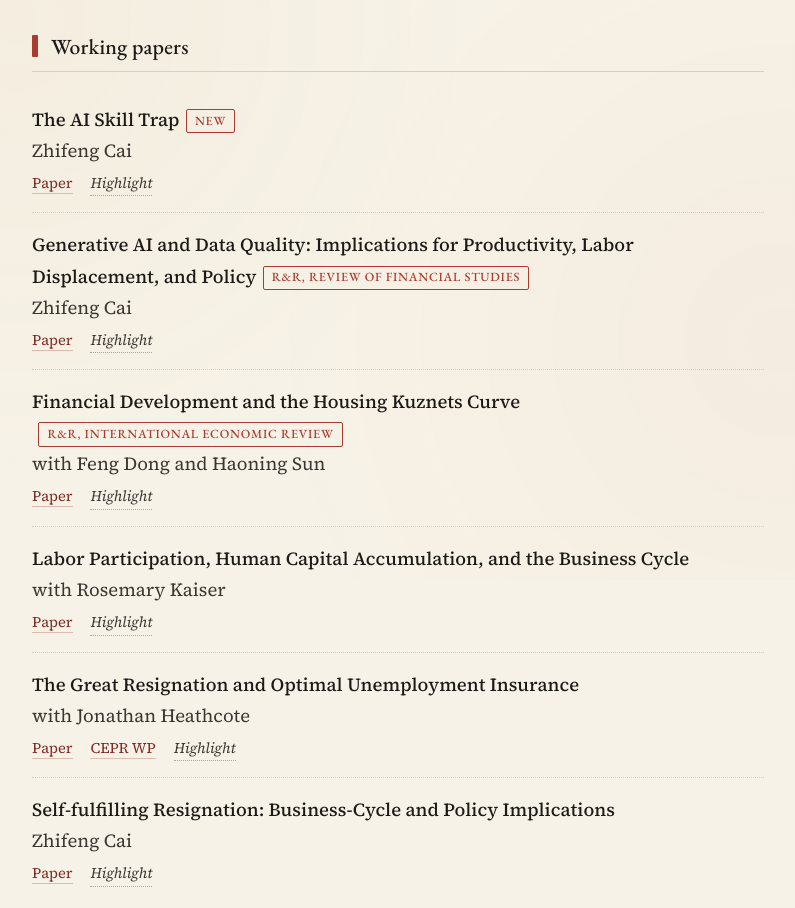
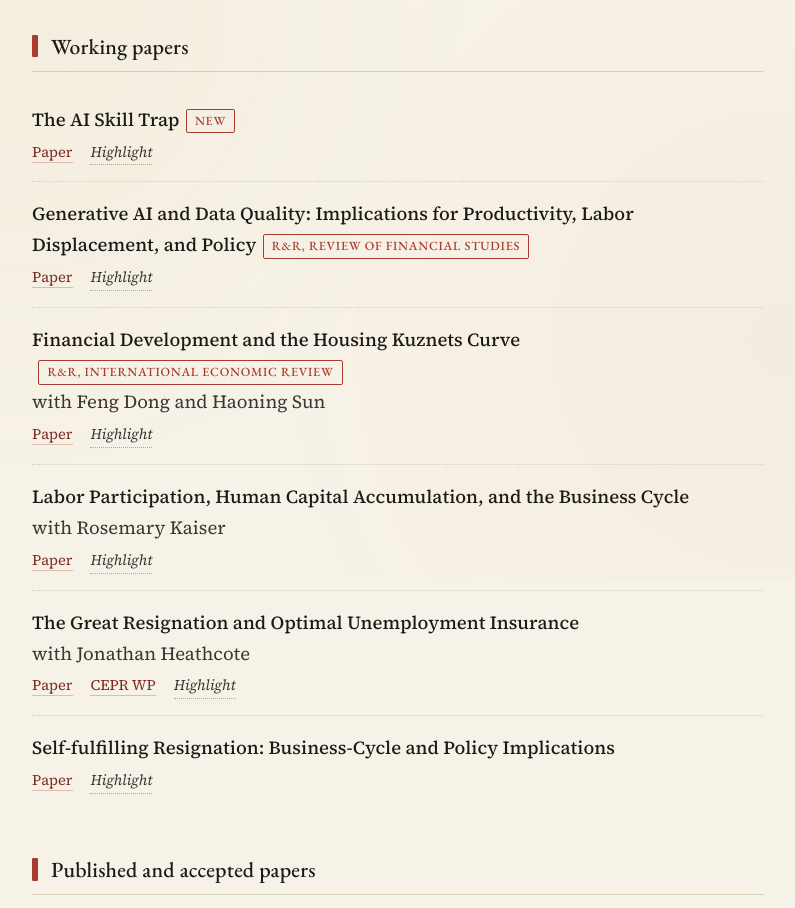
Before and after one commit to zhifeng-cai/zhifeng-cai.github.io, a plain HTML site: page research.html in a window 1280 px wide. Shown: the part 220-1128 px from the top of the page, without its empty margins (242-1037 px from the left). Drawn offline with nearby package versions, Linux system fonts and the light colour scheme.

Commit message:
Remove redundant author name on single-author entries

```diff
--- a/research.html
+++ b/research.html
@@ -29,13 +29,11 @@
 
   <li class="pub">
     <div class="title">The AI Skill Trap<span class="status">New</span></div>
-    <div class="authors">Zhifeng Cai</div>
     <div class="links"><a href="papers/the_ai_skill_trap.pdf">Paper</a> <span class="abs">Highlight<span class="abs-pop">AI raises short-run productivity but slows skill accumulation; a data externality leads workers to over-adopt, generating a persistent <em>skill trap</em> in which they become AI-dependent. While decentralized AI intensity falls monotonically with skill, the planner's optimal AI intensity is hump-shaped.</span></span></div>
   </li>
 
   <li class="pub">
     <div class="title">Generative AI and Data Quality: Implications for Productivity, Labor Displacement, and Policy<span class="status">R&amp;R, Review of Financial Studies</span></div>
-    <div class="authors">Zhifeng Cai</div>
     <div class="links"><a href="papers/draftqje_2024.pdf">Paper</a> <span class="abs">Highlight<span class="abs-pop">Will AI put us out of work? Not as alarming as it sounds: the usefulness of AI depends on how good the data is, and adoption of AI could itself depress that quality.</span></span></div>
   </li>
 
@@ -59,7 +57,6 @@
 
   <li class="pub">
     <div class="title">Self-fulfilling Resignation: Business-Cycle and Policy Implications</div>
-    <div class="authors">Zhifeng Cai</div>
     <div class="links"><a href="papers/draft0331.pdf">Paper</a> <span class="abs">Highlight<span class="abs-pop">Can people quit their jobs because they expect others are doing the same? Yes &mdash; and this has new business-cycle and policy implications.</span></span></div>
   </li>
 
@@ -84,7 +81,6 @@
 
   <li class="pub">
     <div class="title">Secular Stagnation, Financial Frictions, and Land Prices</div>
-    <div class="authors">Zhifeng Cai</div>
     <div class="venue">Journal of Monetary Economics, 124 (2021): 66&ndash;90.</div>
     <div class="links"><a href="papers/secular_land.pdf">Paper</a> <a href="papers/phillyfed.pdf">Slides</a> <a href="https://www.sciencedirect.com/science/article/pii/S0304393221001112" target="_blank" rel="noopener">Publisher</a> <span class="abs">Highlight<span class="abs-pop">Temporary but large financial shocks can lead to persistent slumps in real-estate prices &mdash; a secular stagnation reminiscent of the post-GFC experience.</span></span></div>
   </li>
@@ -98,7 +94,6 @@
 
   <li class="pub">
     <div class="title">Dynamic Information Acquisition and Time-Varying Uncertainty</div>
-    <div class="authors">Zhifeng Cai</div>
     <div class="venue">Journal of Economic Theory, 184 (2019): 104947.</div>
     <div class="links"><a href="https://www.sciencedirect.com/science/article/abs/pii/S0022053118304721" target="_blank" rel="noopener">Paper</a> <a href="papers/online_appendix.pdf">Appendix</a> <a href="https://www.sciencedirect.com/science/article/pii/S0022053118304721" target="_blank" rel="noopener">Publisher</a> <span class="abs">Highlight<span class="abs-pop">Information-acquisition activities can amplify the impact of uncertainty shocks in a dynamic trading environment.</span></span></div>
   </li>
```
